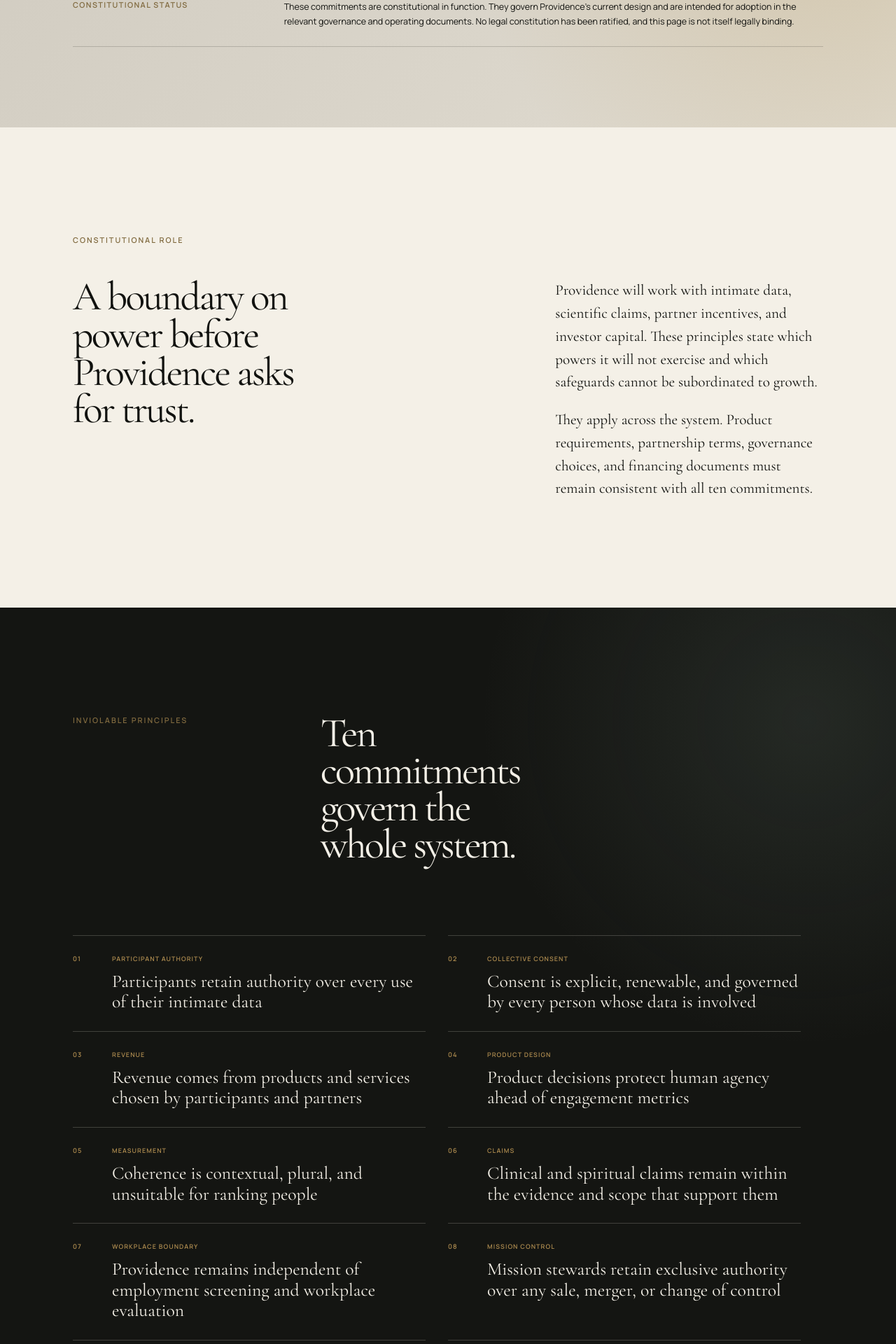
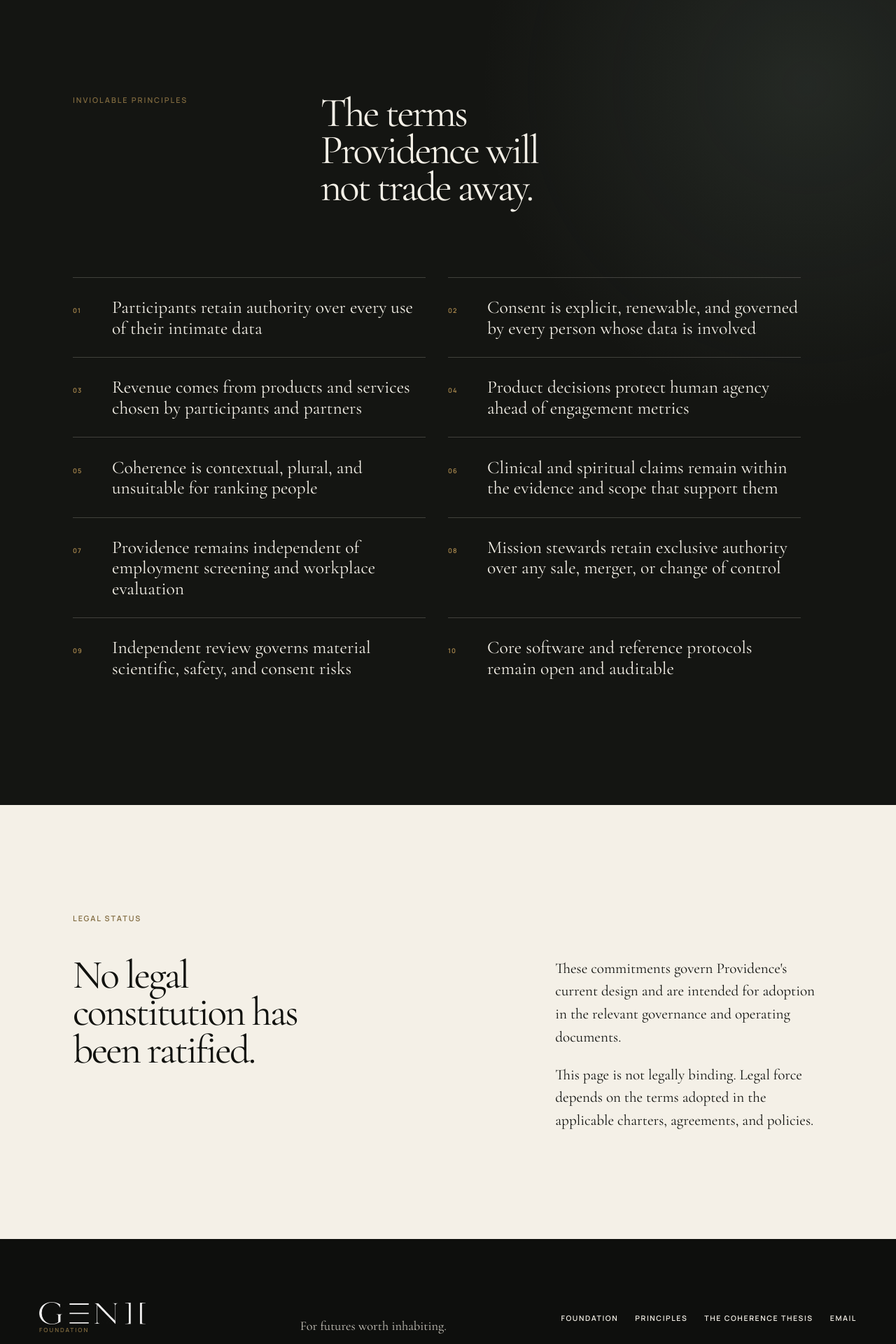
Before and after one commit to genii-foundation/genii-foundation-site, a Next.js app: page /principles in a window 1280 px wide. Shown: the part 820-2740 px from the top of the page at 70% size. Built offline with nearby package versions, Linux system fonts and the light colour scheme.

Commit message:
docs: focus Providence principles page

```diff
--- a/app/principles/page.tsx
+++ b/app/principles/page.tsx
@@ -32,70 +32,21 @@
 };
 
 const principleSections = [
-  { href: "#role", label: "Constitutional role" },
   { href: "#commitments", label: "Ten commitments" },
-  { href: "#application", label: "Application" },
+  { href: "#status", label: "Legal status" },
 ] as const;
 
 const principles = [
-  {
-    domain: "Participant authority",
-    text: "Participants retain authority over every use of their intimate data",
-  },
-  {
-    domain: "Collective consent",
-    text: "Consent is explicit, renewable, and governed by every person whose data is involved",
-  },
-  {
-    domain: "Revenue",
-    text: "Revenue comes from products and services chosen by participants and partners",
-  },
-  {
-    domain: "Product design",
-    text: "Product decisions protect human agency ahead of engagement metrics",
-  },
-  {
-    domain: "Measurement",
-    text: "Coherence is contextual, plural, and unsuitable for ranking people",
-  },
-  {
-    domain: "Claims",
-    text: "Clinical and spiritual claims remain within the evidence and scope that support them",
-  },
-  {
-    domain: "Workplace boundary",
-    text: "Providence remains independent of employment screening and workplace evaluation",
-  },
-  {
-    domain: "Mission control",
-    text: "Mission stewards retain exclusive authority over any sale, merger, or change of control",
-  },
-  {
-    domain: "Independent review",
-    text: "Independent review governs material scientific, safety, and consent risks",
-  },
-  {
-    domain: "Open infrastructure",
-    text: "Core software and reference protocols remain open and auditable",
-  },
-] as const;
-
-const applications = [
-  {
-    number: "01",
-    title: "Products",
-    text: "Participant authority, renewable multi-person consent, agency before engagement, contextual measurement, bounded claims, and an open core constrain product decisions.",
-  },
-  {
-    number: "02",
-    title: "Partnerships",
-    text: "Partners cannot turn Providence into a mechanism for employment screening or workplace evaluation. Material scientific, safety, and consent risks remain subject to independent review.",
-  },
-  {
-    number: "03",
-    title: "Financing",
-    text: "Capital cannot purchase authority over a sale, merger, or change of control. Revenue must come from products and services chosen by participants and partners.",
-  },
+  "Participants retain authority over every use of their intimate data",
+  "Consent is explicit, renewable, and governed by every person whose data is involved",
+  "Revenue comes from products and services chosen by participants and partners",
+  "Product decisions protect human agency ahead of engagement metrics",
+  "Coherence is contextual, plural, and unsuitable for ranking people",
+  "Clinical and spiritual claims remain within the evidence and scope that support them",
+  "Providence remains independent of employment screening and workplace evaluation",
+  "Mission stewards retain exclusive authority over any sale, merger, or change of control",
+  "Independent review governs material scientific, safety, and consent risks",
+  "Core software and reference protocols remain open and auditable",
 ] as const;
 
 export default function PrinciplesPage() {
@@ -111,48 +62,15 @@
           <div className={styles.contentFrame}>
             <p className={styles.eyebrow}>Providence constitutional commitments</p>
             <div className={styles.heroGrid}>
-              <h1 id="principles-title">The terms Providence will not trade away.</h1>
+              <h1 id="principles-title">Ten commitments govern Providence.</h1>
               <div className={styles.heroCopy}>
                 <p>
-                  Ten commitments constrain every product, partnership, and
-                  financing. They protect participant authority, human agency,
-                  scientific integrity, and mission control.
+                  Every product, partnership, and financing must remain consistent
+                  with all ten.
                 </p>
                 <a href="#commitments">
                   Read the commitments <ProvidenceArrow />
                 </a>
-              </div>
-            </div>
-
-            <aside className={styles.formationNote} aria-label="Legal status">
-              <strong>Constitutional status</strong>
-              <p>
-                These commitments are constitutional in function. They govern
-                Providence&apos;s current design and are intended for adoption in the
-                relevant governance and operating documents. No legal constitution
-                has been ratified, and this page is not itself legally binding.
-              </p>
-            </aside>
-          </div>
-        </section>
-
-        <section className={styles.premise} id="role" aria-labelledby="role-title">
-          <div className={styles.contentFrame}>
-            <p className={styles.eyebrow}>Constitutional role</p>
-            <div className={styles.premiseGrid}>
-              <h2 id="role-title">A boundary on power before Providence asks for trust.</h2>
-              <div>
-                <p>
-                  Providence will work with intimate data, scientific claims,
-                  partner incentives, and investor capital. These principles state
-                  which powers it will not exercise and which safeguards cannot be
-                  subordinated to growth.
-                </p>
-                <p>
-                  They apply across the system. Product requirements, partnership
-                  terms, governance choices, and financing documents must remain
-                  consistent with all ten commitments.
-                </p>
               </div>
             </div>
           </div>
@@ -166,16 +84,13 @@
           <div className={styles.contentFrame}>
             <div className={styles.guardrailIntro}>
               <p className={styles.eyebrow}>Inviolable principles</p>
-              <h2 id="commitments-title">Ten commitments govern the whole system.</h2>
+              <h2 id="commitments-title">The terms Providence will not trade away.</h2>
             </div>
             <ol className={styles.principleGrid}>
               {principles.map((principle, index) => (
-                <li key={principle.text}>
+                <li key={principle}>
                   <span>{String(index + 1).padStart(2, "0")}</span>
-                  <div>
-                    <small>{principle.domain}</small>
-                    {principle.text}
-                  </div>
+                  {principle}
                 </li>
               ))}
             </ol>
@@ -183,27 +98,25 @@
         </section>
 
         <section
-          className={styles.principleApplication}
-          id="application"
-          aria-labelledby="application-title"
+          className={styles.premise}
+          id="status"
+          aria-labelledby="status-title"
         >
           <div className={styles.contentFrame}>
-            <p className={styles.eyebrow}>Application</p>
-            <div className={styles.sectionHeading}>
-              <h2 id="application-title">One standard across products, partners, and capital.</h2>
-              <p>
-                The commitments apply together. A product, partner, or financing
-                cannot satisfy one principle by violating another.
-              </p>
-            </div>
-            <div className={styles.applicationGrid}>
-              {applications.map((application) => (
-                <article key={application.title}>
-                  <span>{application.number}</span>
-                  <h3>{application.title}</h3>
-                  <p>{application.text}</p>
-                </article>
-              ))}
+            <p className={styles.eyebrow}>Legal status</p>
+            <div className={styles.premiseGrid}>
+              <h2 id="status-title">No legal constitution has been ratified.</h2>
+              <div>
+                <p>
+                  These commitments govern Providence&apos;s current design and are
+                  intended for adoption in the relevant governance and operating
+                  documents.
+                </p>
+                <p>
+                  This page is not legally binding. Legal force depends on the terms
+                  adopted in the applicable charters, agreements, and policies.
+                </p>
+              </div>
             </div>
           </div>
         </section>
```
